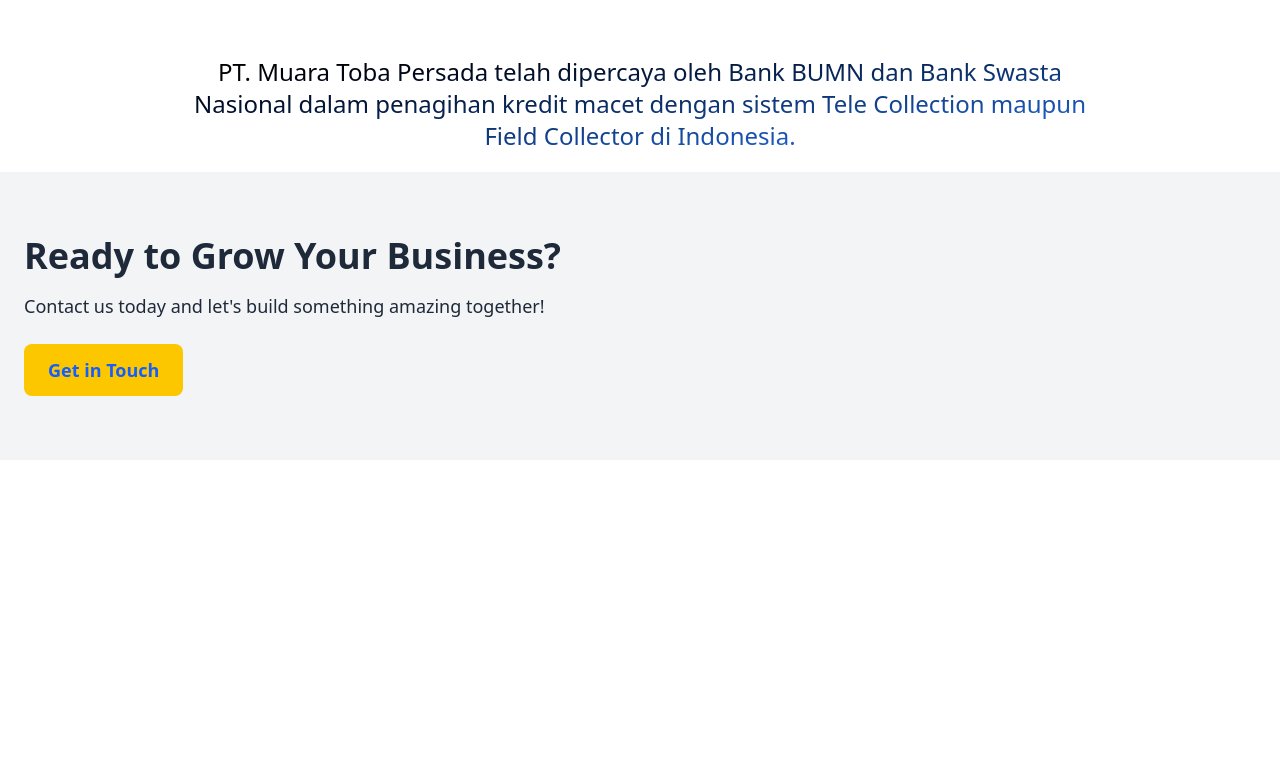
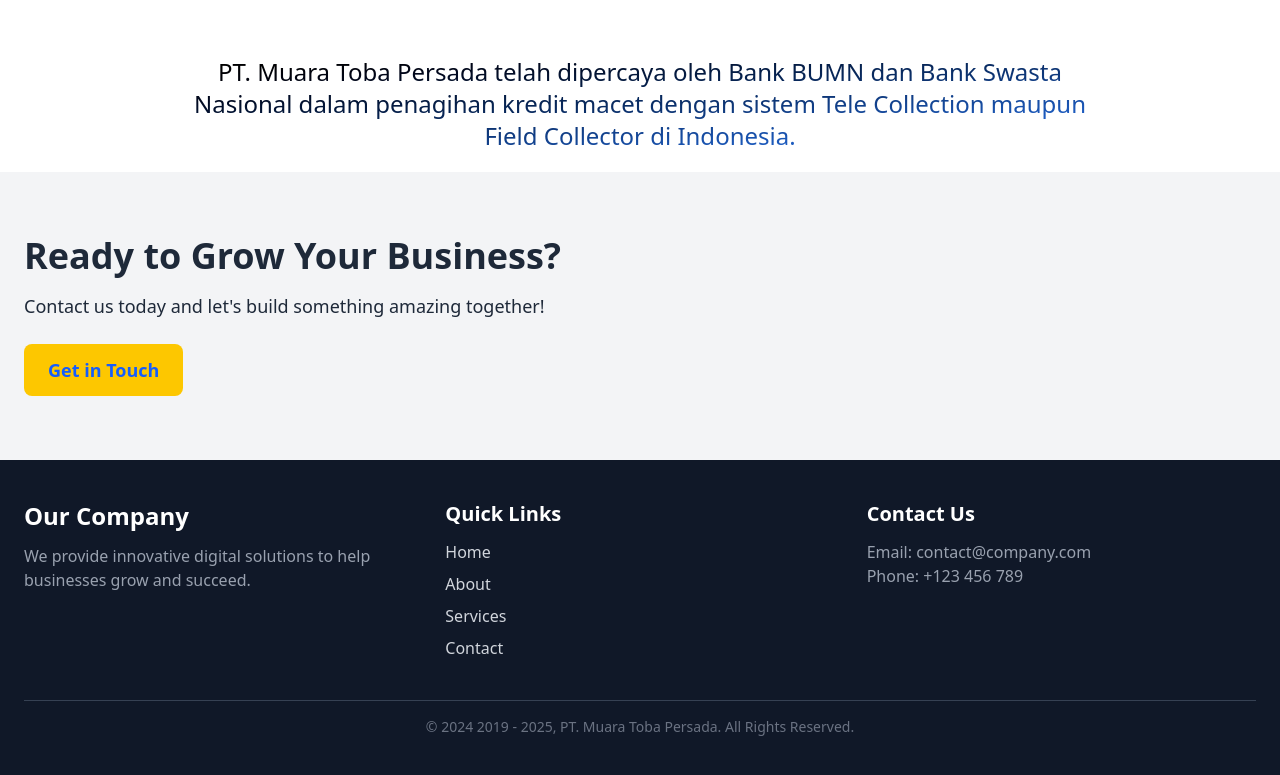
Before and after one commit to TomiRenaldi/mtp, a React (Vite) app: page / in a window 1280 px wide. Shown: the part 2562-3337 px from the top of the page. Before the commit the page ends 3022 px from the top, so only its background shows below. Built offline with nearby package versions, Linux system fonts and the light colour scheme.

Commit message:
:sparkles: Pusing euy

```diff
--- a/src/components/Footer.jsx
+++ b/src/components/Footer.jsx
@@ -34,7 +34,7 @@
 
         {/* Copyright */}
         <div className="mt-10 border-t border-gray-700 pt-4 text-gray-500 text-sm text-center">
-          © {new Date().getFullYear()} Our Company. All rights reserved.
+          © {new Date().getFullYear()} 2019 - 2025, PT. Muara Toba Persada. All Rights Reserved.
         </div>
       </div>
     </footer>
--- a/src/pages/Home.jsx
+++ b/src/pages/Home.jsx
@@ -4,6 +4,7 @@
 import HeroSection from "../components/section/HeroSection"
 import PortfolioSection from "../components/section/PortfolioSection"
 import ServicesSection from "../components/section/ServicesSection"
+import Footer from "../components/Footer";
 
 function Home() {
   return (
@@ -13,6 +14,7 @@
       <ServicesSection />
       <PortfolioSection />
       <CTASection />
+      <Footer />
       <SpeedInsights />
     </div>
   );
```
